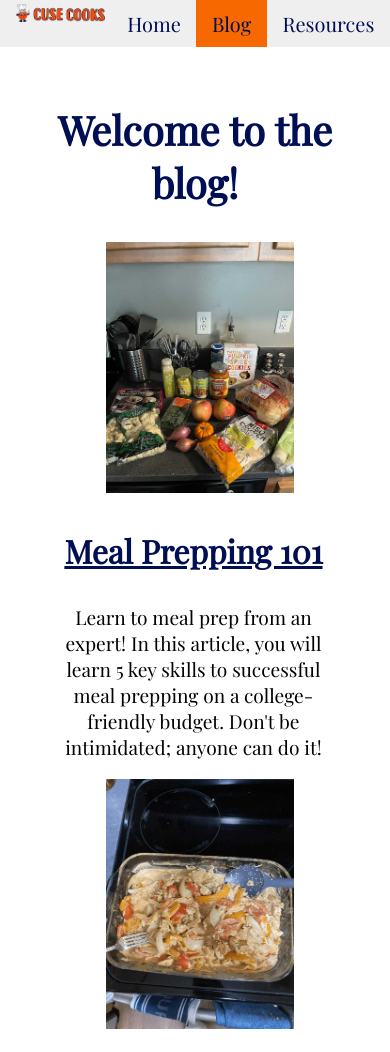
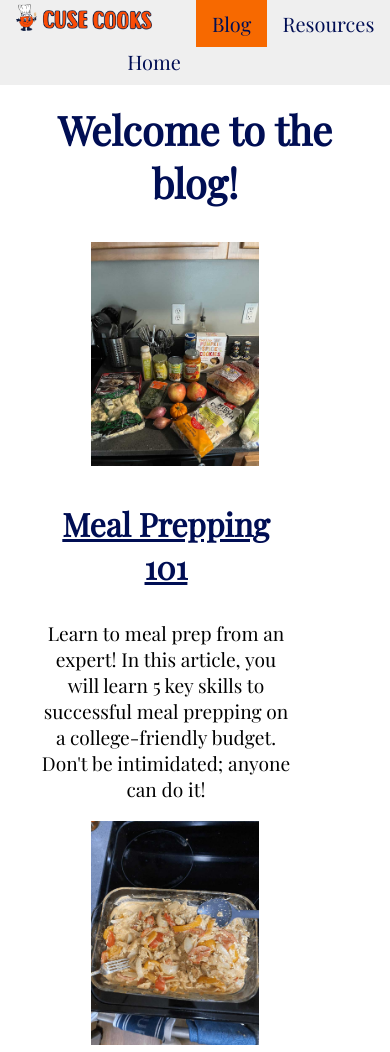
Before and after one commit to acfriedm/ist263, a plain HTML site: page project7/blog.html in a window 390 px wide. Shown: the top 1052 px of the page. Drawn offline with nearby package versions, Linux system fonts and the light colour scheme.

Commit message:
project 7 updates

```diff
--- a/project7/projectstyles.css
+++ b/project7/projectstyles.css
@@ -171,6 +171,9 @@ footer div{
 
 
 @media only screen and (max-width: 800px) {
+    #navbar img {
+        width: 35%;
+      }
 
     img {
         max-width: 100%;
@@ -182,7 +185,6 @@ footer div{
         flex-wrap: wrap;
         justify-content: right;
         margin-left: -100px;
-        margin-right: -50px;
         text-align: center;
     }
     .blogimg {
```
